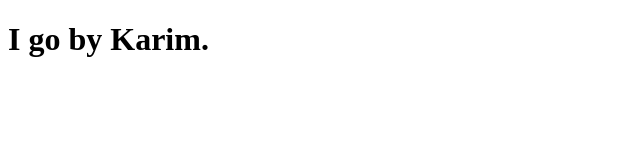
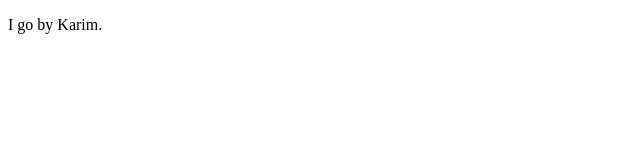
Before and after one commit to karimnaku/karimnaku, a plain HTML site: page index.html in a window 1280 px wide. Shown: the whole page, without its empty margins (0-640 px from the left). Drawn offline with Linux system fonts and the light colour scheme.

Commit message:
Tester changes

```diff
--- a/index.html
+++ b/index.html
@@ -4,6 +4,6 @@
   <title>Karimu Naku</title>
 </head>
 <body>
- <h1>I go by Karim.</h1>
+ <p>I go by Karim.</p>
 </body>
 </html>
```
